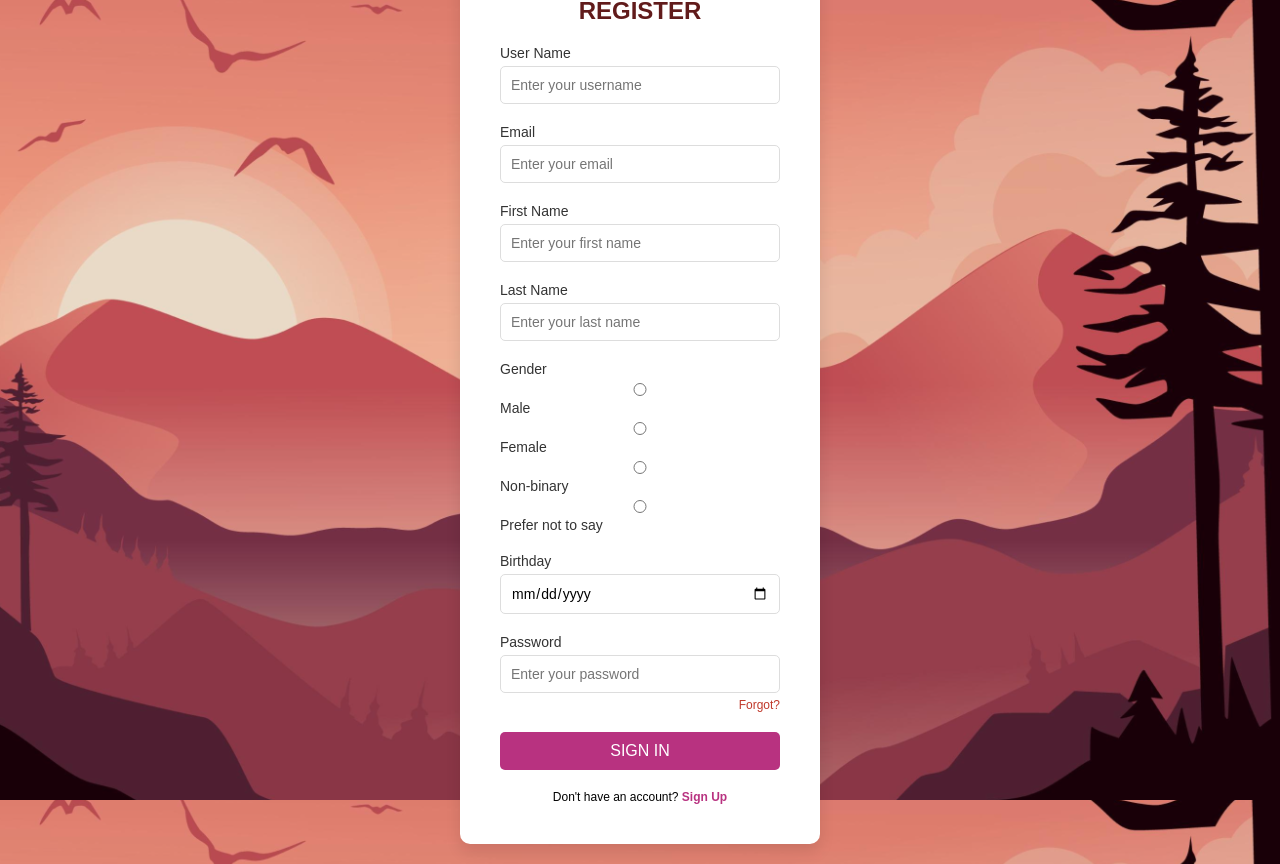
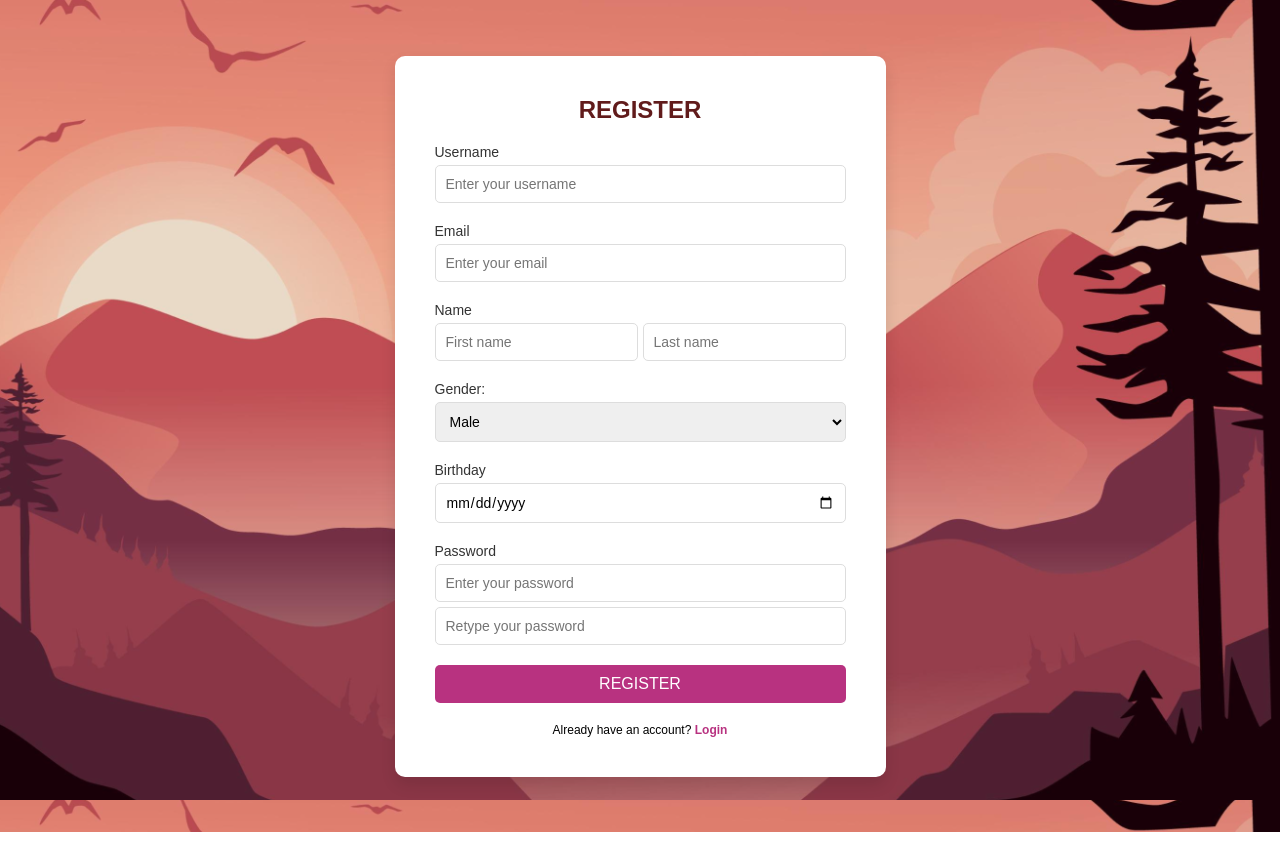
Before and after one commit to pokemau/yapster, a Django app: page /register/ in a window 1280 px wide. After the commit the page ends 832 px from the top, so only its background shows below. Run offline with Django 5.2, Linux system fonts and the light colour scheme.

Commit message:
edit register ui

```diff
--- a/yapster/user/static/styles.css
+++ b/yapster/user/static/styles.css
@@ -3,10 +3,6 @@
     padding: 0;
     box-sizing: border-box;
     font-family: 'Arial', sans-serif;
-}
-
-body, html {
-    height: 100%;
 }
 
 /* Background: WILL HAVE TO CHANGE THE BG SAME AS FIGMA - ZED*/
@@ -21,13 +17,18 @@
 /* Container sa form */
 .container {
     width: 100%;
-    max-width: 400px;
     padding: 20px;
+    margin: 1rem 0;
+    height: 100vh;
+    display: flex;
+    justify-content: center;
+    align-items: center;
 }
 
 /* Signin box */
 .sign-in-box {
     background-color: white;
+    min-width: 400px;
     padding: 40px;
     box-shadow: 0 8px 15px rgba(0, 0, 0, 0.1);
     border-radius: 10px;
@@ -54,7 +55,8 @@
     margin-bottom: 5px;
 }
 
-.input-box input {
+.input-box input,
+#gender {
     width: 100%;
     padding: 10px;
     font-size: 14px;
@@ -108,3 +110,21 @@
 p a:hover {
     text-decoration: underline;
 }
+
+/* Signup name */
+#name-cont {
+    display: flex;
+    gap: 5px;
+}
+
+/* Signup gender */
+#gender {
+    width: 100%;
+}
+
+/* Signup password */
+#password-cont {
+    display: flex;
+    flex-direction: column;
+    gap: 5px;
+}
--- a/yapster/user/templates/register.html
+++ b/yapster/user/templates/register.html
@@ -1,61 +1,68 @@
 {% load static %}
 <!DOCTYPE html>
 <html lang="en">
+
 <head>
     <meta charset="UTF-8">
     <meta name="viewport" content="width=device-width, initial-scale=1.0">
-    <title>Sign In</title>
+    <title>Register</title>
     <link rel="stylesheet" href="{% static 'styles.css' %}">
 </head>
+
 <body>
     <div class="container">
         <div class="sign-in-box">
             <h2>REGISTER</h2>
-            <form action="#">
+            <form action="" method="POST">
+                {% csrf_token %}
                 <div class="input-box">
-                    <label for="username">User Name</label>
-                    <input type="text" id="username" placeholder="Enter your username">
+                    <label for="username">Username</label>
+                    <input type="text" name="username" id="username" placeholder="Enter your username" required>
                 </div>
                 <div class="input-box">
                     <label for="email">Email</label>
-                    <input type="email" id="email" placeholder="Enter your email">
+                    <input type="email" name="email" id="email" placeholder="Enter your email" required>
                 </div>
+
                 <div class="input-box">
-                    <label for="firstName">First Name</label>
-                    <input type="text" id="firstName" placeholder="Enter your first name">
+                    <label for="">Name</label>
+
+                    <div id="name-cont">
+                        <input type="text" name="fname" id="firstName" placeholder="First name" required>
+                        <input type="text" name="lname" id="lastName" placeholder="Last name" required>
+                    </div>
                 </div>
+
                 <div class="input-box">
-                    <label for="lastName">Last Name</label>
-                    <input type="text" id="lastName" placeholder="Enter your last name">
+                    <label for="cars">Gender:</label>
+
+                    <select name="gender" id="gender" required>
+                        <option value="male">Male</option>
+                        <option value="female">Female</option>
+                        <option value="others">Others</option>
+                    </select>
                 </div>
-                <div class="input-box">
-                    <label for="gender">Gender</label>
 
-                    <input type="radio" name="gender" id="gender" value="Male">
-                    <label for="Male">Male</label>
-
-                    <input type="radio" name="gender" id="gender" value="Female">
-                    <label for="Female">Female</label>
-
-                    <input type="radio" name="gender" id="gender" value="Non-binary">
-                    <label for="Non-binary">Non-binary</label>
-
-                    <input type="radio" name="gender" id="gender" value="PreferNotToSay">
-                    <label for="PreferNotToSay">Prefer not to say</label>
-                </div>
                 <div class="input-box">
                     <label for="birthday">Birthday</label>
-                    <input type="date" id="birthday" placeholder="Enter your birthday">
+                    <input type="date" name="birthday" id="birthday" placeholder="Enter your birthday" required>
                 </div>
                 <div class="input-box">
                     <label for="password">Password</label>
-                    <input type="password" id="password" placeholder="Enter your password">
-                    <a href="#" class="forgot">Forgot?</a>
+                    <div id="password-cont">
+                        <input type="password" name="password" placeholder="Enter your password" required>
+                        <input type="password" name="password2" placeholder="Retype your password" required>
+                    </div>
                 </div>
-                <button type="submit" class="btn">SIGN IN</button>
+
+                {% for message in messages %}
+                {{ message }}
+                {% endfor %}
+                <button type="submit" class="btn">REGISTER</button>
             </form>
-            <p>Don't have an account? <a href="{% url 'login' %}">Sign Up</a></p>
+            <p>Already have an account? <a href="{% url 'login' %}">Login</a></p>
         </div>
     </div>
 </body>
+
 </html>
```
